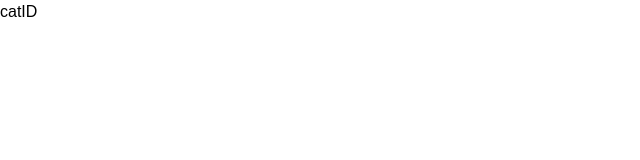
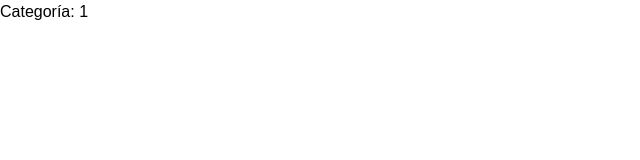
Before and after one commit to Pxnque/Revolucionarios, a Next.js app: page /menu/1 in a window 1280 px wide. Shown: the top 160 px of the page, without its empty margins (0-640 px from the left). Built offline with nearby package versions, Linux system fonts and the light colour scheme; a web font is replaced by a local one.

Commit message:
se cambio el metadata de layout. punto de control antes de mover Categorias.js

```diff
--- a/src/app/adminlog/page.js
+++ b/src/app/adminlog/page.js
@@ -1,10 +1,11 @@
+import Footer from "../components/footer/Footer"
 import Navbar from "../components/navbar/Navbar"
 const page = () => {
     return (
 
       <div>
           <Navbar/>
-        <div class="grid gap-4 grid-cols-3 grid-rows-3">
+        <div class="flex items-center justify-center h-[60vh]">
             <div class="bg-stone-400 p-8 rounded-lg shadow-md w-96 ">
             <h2 class="text-center text-2xl font-bold text-gray-800 mb-6">LOGIN</h2>
             <form action="/login" method="post">
@@ -22,6 +23,7 @@ const page = () => {
             </form>
             </div>
         </div>
+        <Footer/>
       </div>
 
     )
--- a/src/app/layout.js
+++ b/src/app/layout.js
@@ -5,7 +5,7 @@ const smythe = Smythe({ subsets: ["latin"], weight: ["400"] });
 
 export const metadata = {
   title: "Los Revolucionarios",
-  description: "Generated by create next app",
+  description: "Restaurante 100% familiar con tematica de la Revolución Mexicana.",
 };
 
 export default function RootLayout({ children }) {
--- /dev/null
+++ b/src/app/menu/[catID]/page.js
@@ -0,0 +1,17 @@
+// Importa useParams de next/navigation
+import { useParams } from 'next/navigation';
+
+const Page = () => {
+  // Utiliza useParams para acceder a los parámetros de la ruta
+  const { catID } = useParams();
+
+  // Ahora puedes usar catID en tu componente
+  return (
+    <div>
+      <h1>Categoría: {catID}</h1>
+      {/* Aquí puedes incluir más lógica de renderización o llamadas a la API usando catID */}
+    </div>
+  );
+};
+
+export default Page; // Asegúrate de agregar esto para que Next.js sepa que es un componente del cliente
--- a/src/app/menu/[catID]/page.jsx
+++ /dev/null
@@ -1,11 +0,0 @@
-import React from 'react'
-
-const page = () => {
-  return (
-    <div>
-        <p>catID</p>
-    </div>
-  )
-}
-
-export default page
--- /dev/null
+++ b/src/app/menu/loading.jsx
@@ -0,0 +1,3 @@
+export default function Loading(){
+    return <p>Cargando</p>
+}
```
Also changed, not shown: 1 other file (tests, documents, lock files or other folders).
